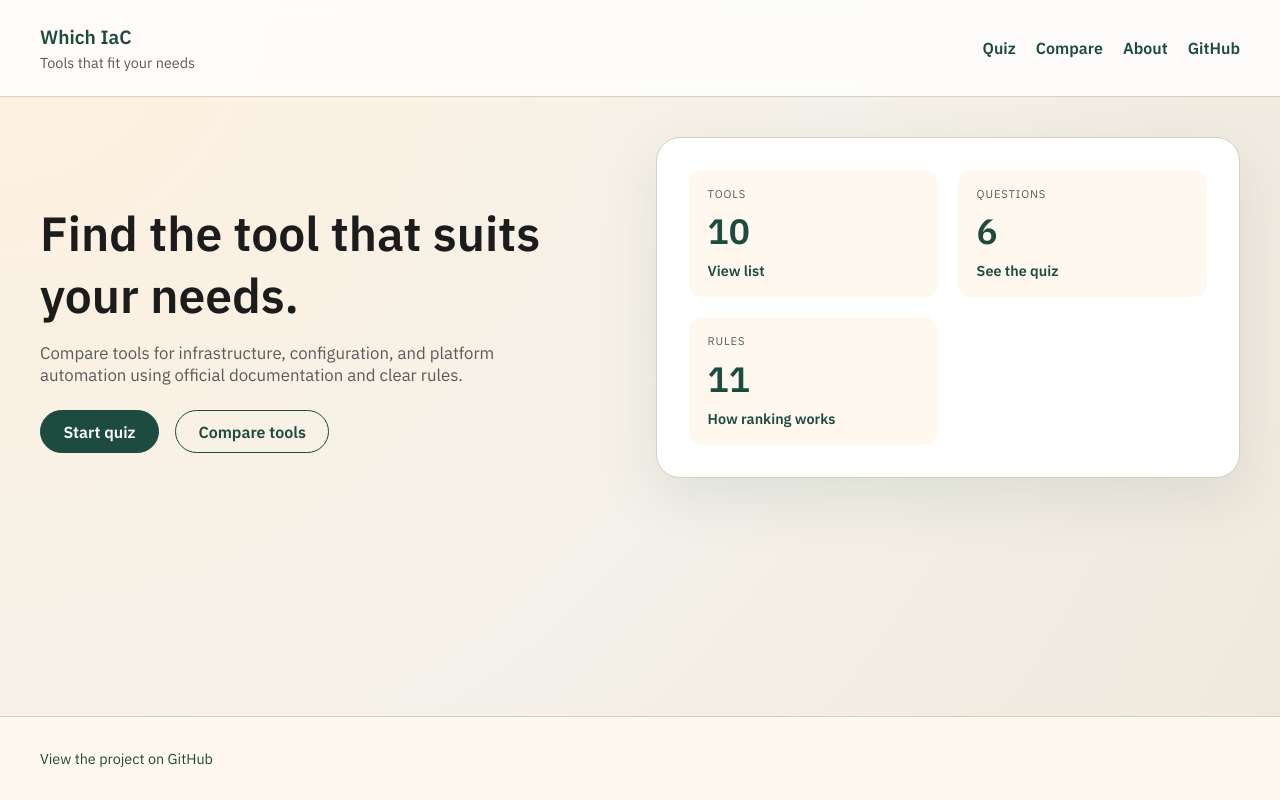
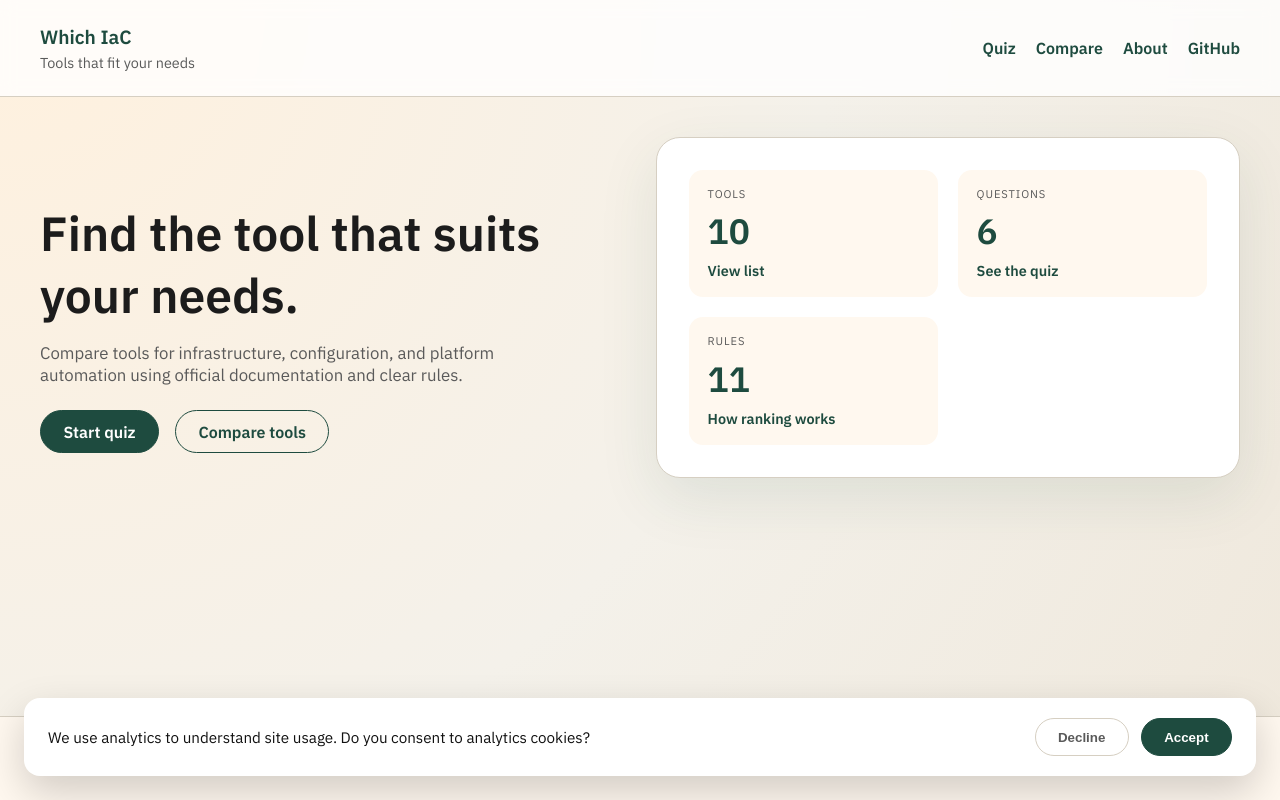
Before and after one commit to chris-bateman/Which-IaC, a Next.js app: page / in a window 1280 px wide. Built offline with nearby package versions, Linux system fonts and the light colour scheme.

Commit message:
Cookies consent

```diff
--- /dev/null
+++ b/src/app/components/AnalyticsConsent.tsx
@@ -0,0 +1,94 @@
+'use client';
+
+import { useEffect, useState } from 'react';
+import Script from 'next/script';
+
+const CONSENT_KEY = 'whichiac:analytics-consent';
+const GA_ID = 'G-XH11MVCS63';
+
+type ConsentState = 'unset' | 'granted' | 'denied';
+
+export default function AnalyticsConsent() {
+  const [consent, setConsent] = useState<ConsentState>('unset');
+
+  useEffect(() => {
+    try {
+      const stored = localStorage.getItem(CONSENT_KEY);
+      if (stored === 'granted' || stored === 'denied') {
+        setConsent(stored);
+      }
+    } catch {
+      setConsent('unset');
+    }
+  }, []);
+
+  const accept = () => {
+    try {
+      localStorage.setItem(CONSENT_KEY, 'granted');
+    } catch {
+      // Ignore storage failures; user will see the banner again next visit.
+    }
+    setConsent('granted');
+  };
+
+  const decline = () => {
+    try {
+      localStorage.setItem(CONSENT_KEY, 'denied');
+    } catch {
+      // Ignore storage failures; user will see the banner again next visit.
+    }
+    setConsent('denied');
+  };
+
+  const manage = () => {
+    try {
+      localStorage.removeItem(CONSENT_KEY);
+    } catch {
+      // Ignore storage failures; user will see the banner again next visit.
+    }
+    setConsent('unset');
+  };
+
+  return (
+    <>
+      {consent === 'granted' ? (
+        <>
+          <Script
+            src={`https://www.googletagmanager.com/gtag/js?id=${GA_ID}`}
+            strategy="afterInteractive"
+          />
+          <Script id="google-analytics" strategy="afterInteractive">
+            {`
+              window.dataLayer = window.dataLayer || [];
+              function gtag(){dataLayer.push(arguments);}
+              gtag('js', new Date());
+              gtag('config', '${GA_ID}');
+            `}
+          </Script>
+        </>
+      ) : null}
+
+      {consent !== 'unset' ? (
+        <button type="button" className="consent-manage" onClick={manage}>
+          Manage cookies
+        </button>
+      ) : null}
+
+      {consent === 'unset' ? (
+        <div className="consent-banner" role="dialog" aria-live="polite">
+          <div className="consent-text">
+            We use analytics to understand site usage. Do you consent to analytics cookies?
+          </div>
+          <div className="consent-actions">
+            <button type="button" className="ghost" onClick={decline}>
+              Decline
+            </button>
+            <button type="button" className="primary" onClick={accept}>
+              Accept
+            </button>
+          </div>
+        </div>
+      ) : null}
+    </>
+  );
+}
--- a/src/app/globals.css
+++ b/src/app/globals.css
@@ -636,6 +636,49 @@ td {
   border: 0;
 }
 
+.consent-banner {
+  position: fixed;
+  left: 1.5rem;
+  right: 1.5rem;
+  bottom: 1.5rem;
+  z-index: 1000;
+  display: flex;
+  align-items: center;
+  justify-content: space-between;
+  gap: 1.5rem;
+  padding: 1.25rem 1.5rem;
+  background: #fff;
+  color: #111;
+  border: 1px solid var(--border);
+  border-radius: 16px;
+  box-shadow: 0 16px 40px rgba(0, 0, 0, 0.18);
+}
+
+.consent-text {
+  flex: 1;
+  font-size: 0.95rem;
+}
+
+.consent-actions {
+  display: flex;
+  gap: 0.75rem;
+}
+
+.consent-manage {
+  position: fixed;
+  right: 1.5rem;
+  bottom: 1.5rem;
+  z-index: 1001;
+  border: 0;
+  background: #ffffffcc;
+  color: #111;
+  padding: 0.5rem 0.85rem;
+  border-radius: 999px;
+  font-size: 0.85rem;
+  cursor: pointer;
+  box-shadow: 0 8px 20px rgba(0, 0, 0, 0.12);
+}
+
 :focus-visible {
   outline: 3px solid var(--focus);
   outline-offset: 2px;
@@ -662,4 +705,21 @@ td {
   .tool-card {
     padding: 1.5rem;
   }
+
+  .consent-banner {
+    left: 1rem;
+    right: 1rem;
+    bottom: 1rem;
+    flex-direction: column;
+    align-items: stretch;
+  }
+
+  .consent-actions {
+    justify-content: flex-end;
+  }
+
+  .consent-manage {
+    right: 1rem;
+    bottom: 5.75rem;
+  }
 }
--- a/src/app/layout.tsx
+++ b/src/app/layout.tsx
@@ -1,7 +1,7 @@
 import './globals.css';
 import type { Metadata } from 'next';
 import Link from 'next/link';
-import Script from 'next/script';
+import AnalyticsConsent from './components/AnalyticsConsent';
 
 export const metadata: Metadata = {
   title: 'Which IaC',
@@ -26,22 +26,11 @@ export default function RootLayout({
   return (
     <html lang="en">
       <body suppressHydrationWarning>
-        <Script
-          src="https://www.googletagmanager.com/gtag/js?id=G-XH11MVCS63"
-          strategy="afterInteractive"
-        />
-        <Script id="google-analytics" strategy="afterInteractive">
-          {`
-            window.dataLayer = window.dataLayer || [];
-            function gtag(){dataLayer.push(arguments);}
-            gtag('js', new Date());
-            gtag('config', 'G-XH11MVCS63');
-          `}
-        </Script>
         <script
           type="application/ld+json"
           dangerouslySetInnerHTML={{ __html: jsonLdString }}
         />
+        <AnalyticsConsent />
         <div className="page">
           <header className="site-header">
             <div className="brand">
```
